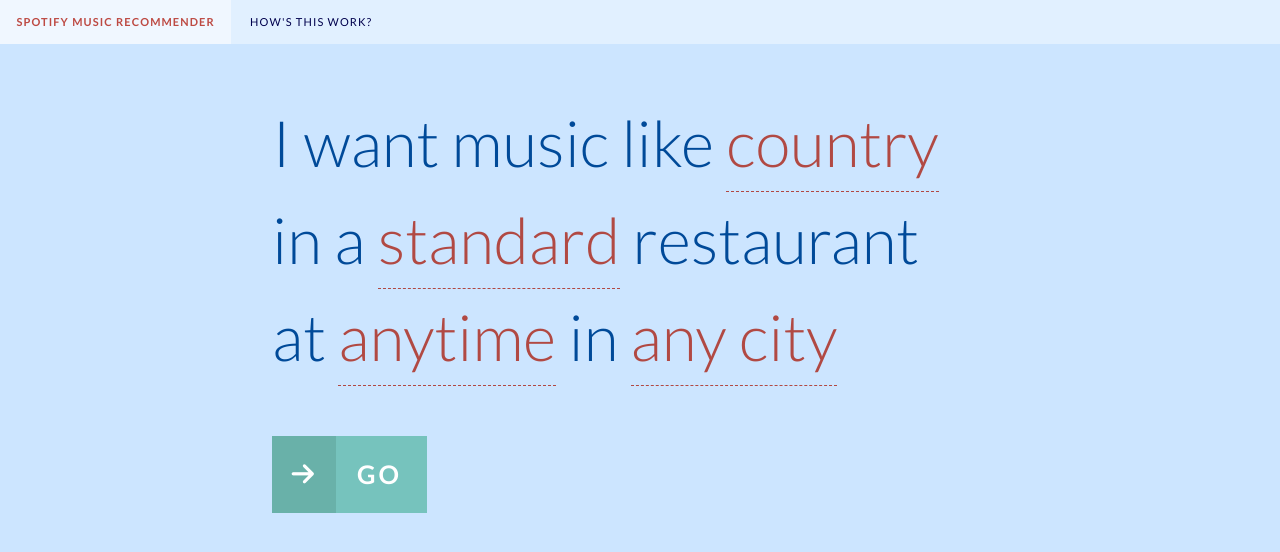
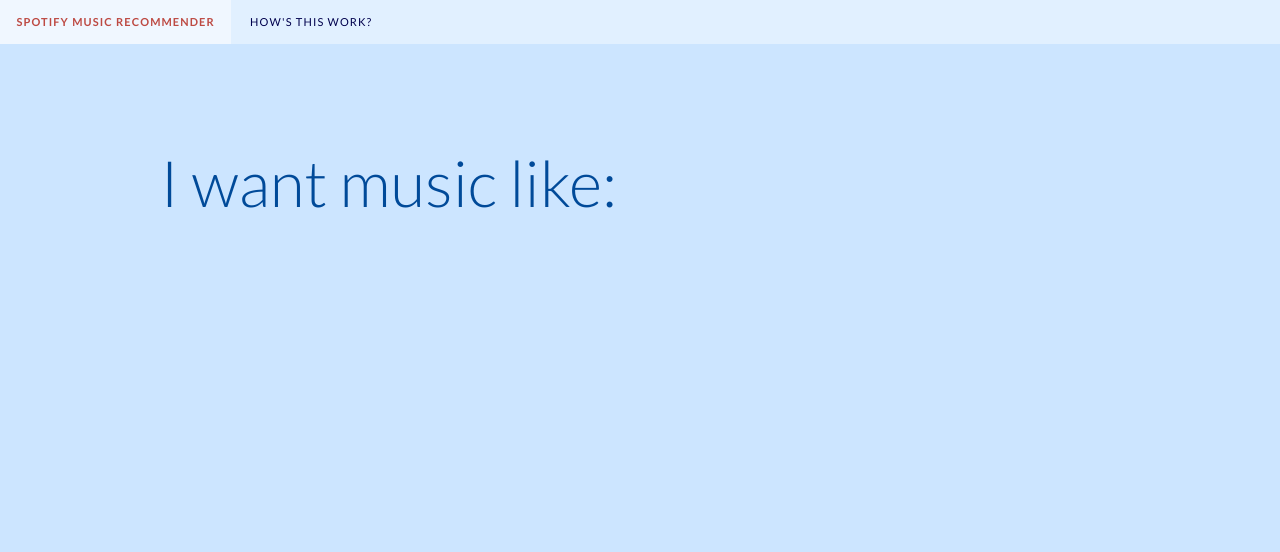
Before and after one commit to cavaunpeu/dotify, a Flask app: page / in a window 1280 px wide. Shown: the top 552 px of the page. Run offline with Flask 2, Linux system fonts and the light colour scheme.

Commit message:
implement `I want music like:` prompt

```diff
--- a/dotify/static/css/default.css
+++ b/dotify/static/css/default.css
@@ -37,37 +37,6 @@ a:active {
 	color: #333;
 }
 
-/* Header Style */
-.main,
-.container > header {
-	margin: 0 auto;
-	padding: 2em;
-}
-
-.container > header {
-	text-align: center;
-	background: rgba(0,0,0,0.01);
-}
-
-.container > header h1 {
-	font-size: 2.625em;
-	line-height: 1.3;
-	margin: 0;
-	font-weight: 300;
-}
-
-.container > header span {
-	display: block;
-	font-size: 60%;
-	color: #b14943;
-	padding: 0 0 0.6em 0.1em;
-}
-
-/* Main Content */
-.main {
-	max-width: 50em;
-}
-
 /* To Navigation Style */
 .codrops-top {
 	background: #fff;
@@ -91,6 +60,12 @@ a:active {
 	color: #bd4a43;
 }
 
-.codrops-top a.nav-main {
+.codrops-top a.top-nav-main {
 	font-weight: 900;
 }
+
+.main span.main-prompt {
+	margin: 100px 160px;
+	font-size: 4em;
+	display: inline-block;
+}
--- a/dotify/templates/index.html
+++ b/dotify/templates/index.html
@@ -10,11 +10,11 @@
 		<link rel="stylesheet" type="text/css" href="static/css/component.css" />
 		<script src="static/js/modernizr.custom.js"></script>
 	</head>
-	<body class="nl-blurred">
-		<div class="container demo-1">
+	<body>
+		<div class="container">
 			<!-- Top Navigation -->
 			<div class="codrops-top clearfix">
-				<a class="nav-main" href="http://tympanus.net/Development/MorphingDevices/">
+				<a class="top-nav-main" href="http://tympanus.net/Development/MorphingDevices/">
 					<span>spotify music recommender</span>
 				</a>
 				<span>
@@ -24,42 +24,10 @@
 				</span>
 			</div>
 			<div class="main clearfix">
-				<form id="nl-form" class="nl-form">
-					I want music like
-					<select>
-						<option value="1" selected>country</option>
-						<option value="2">Indian</option>
-						<option value="3">French</option>
-						<option value="4">Japanese</option>
-						<option value="2">Italian</option>
-					</select>
-					<br />in a
-					<select>
-						<option value="1" selected>standard</option>
-						<option value="2">fancy</option>
-						<option value="3">hip</option>
-						<option value="4">traditional</option>
-						<option value="2">romantic</option>
-					</select>
-					restaurant
-					<br />at
-					<select>
-						<option value="1" selected>anytime</option>
-					 	<option value="1">7 p.m.</option>
-					 	<option value="2">8 p.m.</option>
-					 	<option value="3">9 p.m.</option>
-					</select>
-					in <input type="text" value="" placeholder="any city" data-subline="For example: <em>Los Angeles</em> or <em>New York</em>"/>
-					<div class="nl-submit-wrap">
-						<button class="nl-submit" type="submit">Go</button>
-					</div>
-					<div class="nl-overlay"></div>
-				</form>
+				<span class="main-prompt">
+					I want music like:
+				</span>
 			</div>
 		</div><!-- /container -->
-		<script src="static/js/nlform.js"></script>
-		<script>
-			var nlform = new NLForm( document.getElementById( 'nl-form' ) );
-		</script>
 	</body>
 </html>
```
Also changed, not shown: dotify/static/css/component.css (line endings or trailing spaces).
